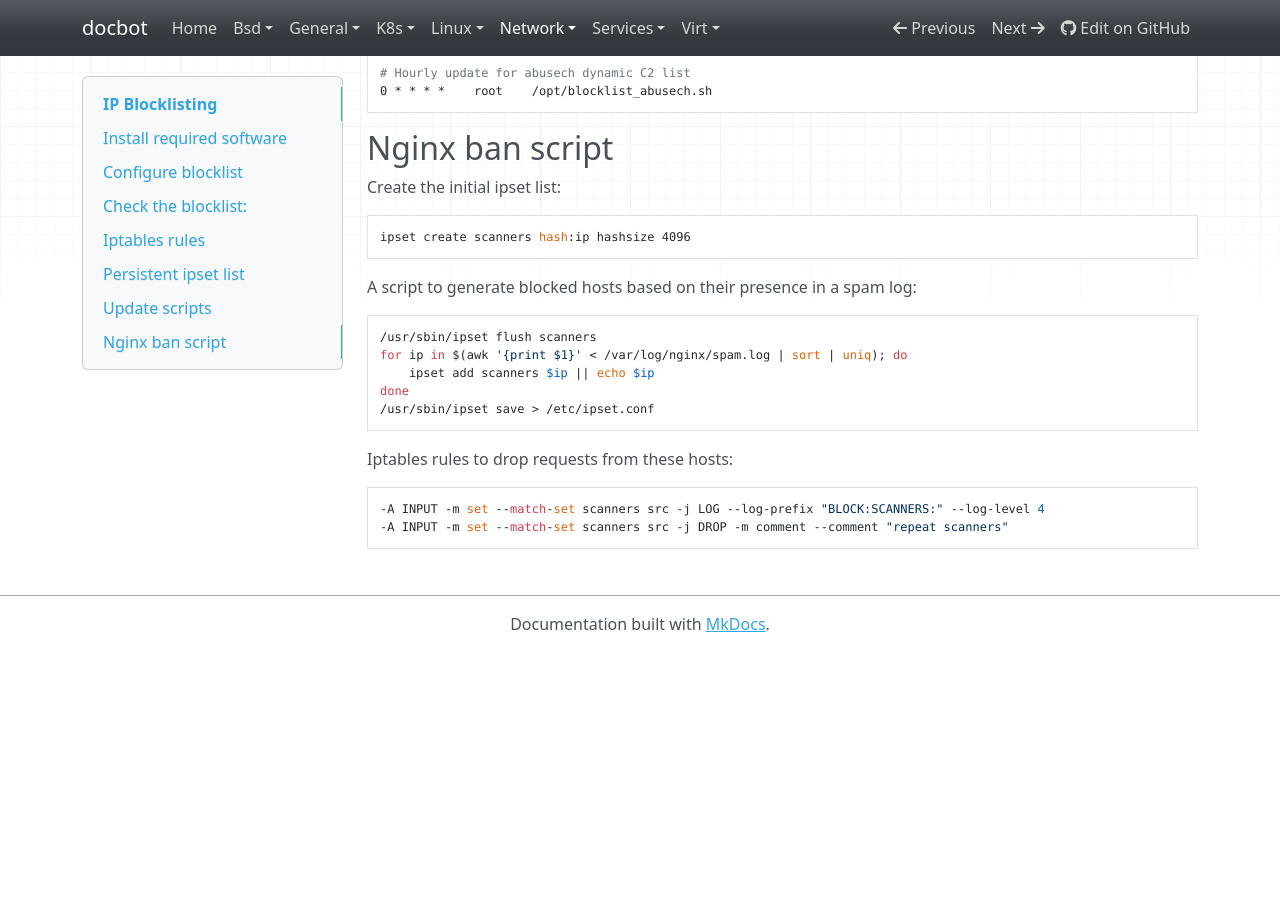
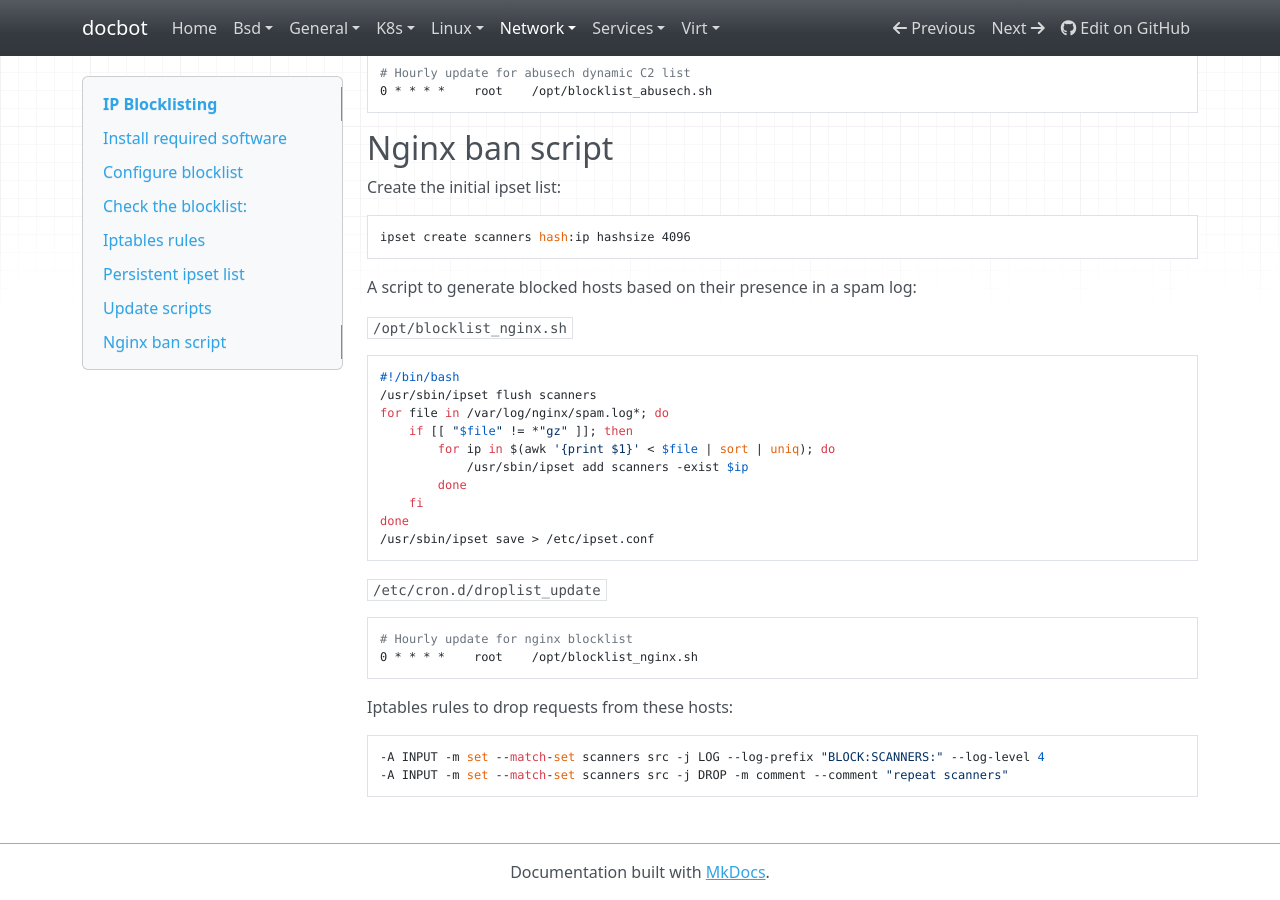
Before and after one commit to noahbailey/docbot, an MkDocs documentation site: the page built from docs/network/blocklist.md, in a window 1280 px wide and 900 px high, scrolled down 3545 px. Built offline with MkDocs 1.6.1, drawn with Linux system fonts in a browser that asks for light colours; nearby versions of some CDN libraries; before the commit the page ends 4197 px from its top, so only the background shows below that.

Commit message:
Fixup nginx spam blocklist script

````diff
--- a/docs/network/blocklist.md
+++ b/docs/network/blocklist.md
@@ -189,12 +189,26 @@ Create the initial ipset list:
 
 A script to generate blocked hosts based on their presence in a spam log:
 
+`/opt/blocklist_nginx.sh`
+
 ```sh
+#!/bin/bash
 /usr/sbin/ipset flush scanners
-for ip in $(awk '{print $1}' < /var/log/nginx/spam.log | sort | uniq); do
-    ipset add scanners $ip || echo $ip
+for file in /var/log/nginx/spam.log*; do
+    if [[ "$file" != *"gz" ]]; then
+        for ip in $(awk '{print $1}' < $file | sort | uniq); do
+            /usr/sbin/ipset add scanners -exist $ip
+        done
+    fi
 done
 /usr/sbin/ipset save > /etc/ipset.conf
+```
+
+`/etc/cron.d/droplist_update`
+
+```
+# Hourly update for nginx blocklist
+0 * * * *    root    /opt/blocklist_nginx.sh
 ```
 
 Iptables rules to drop requests from these hosts:
````
